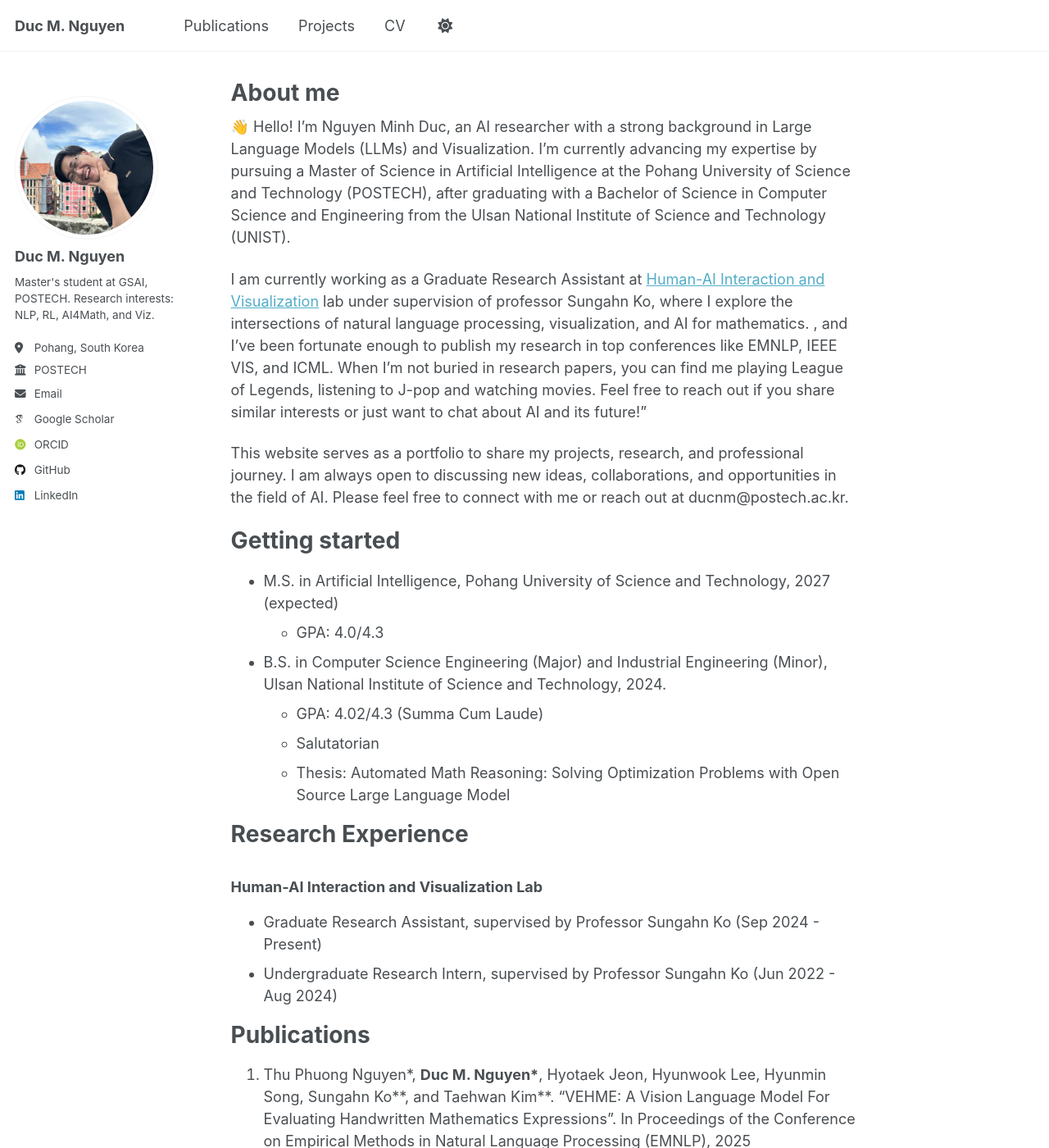
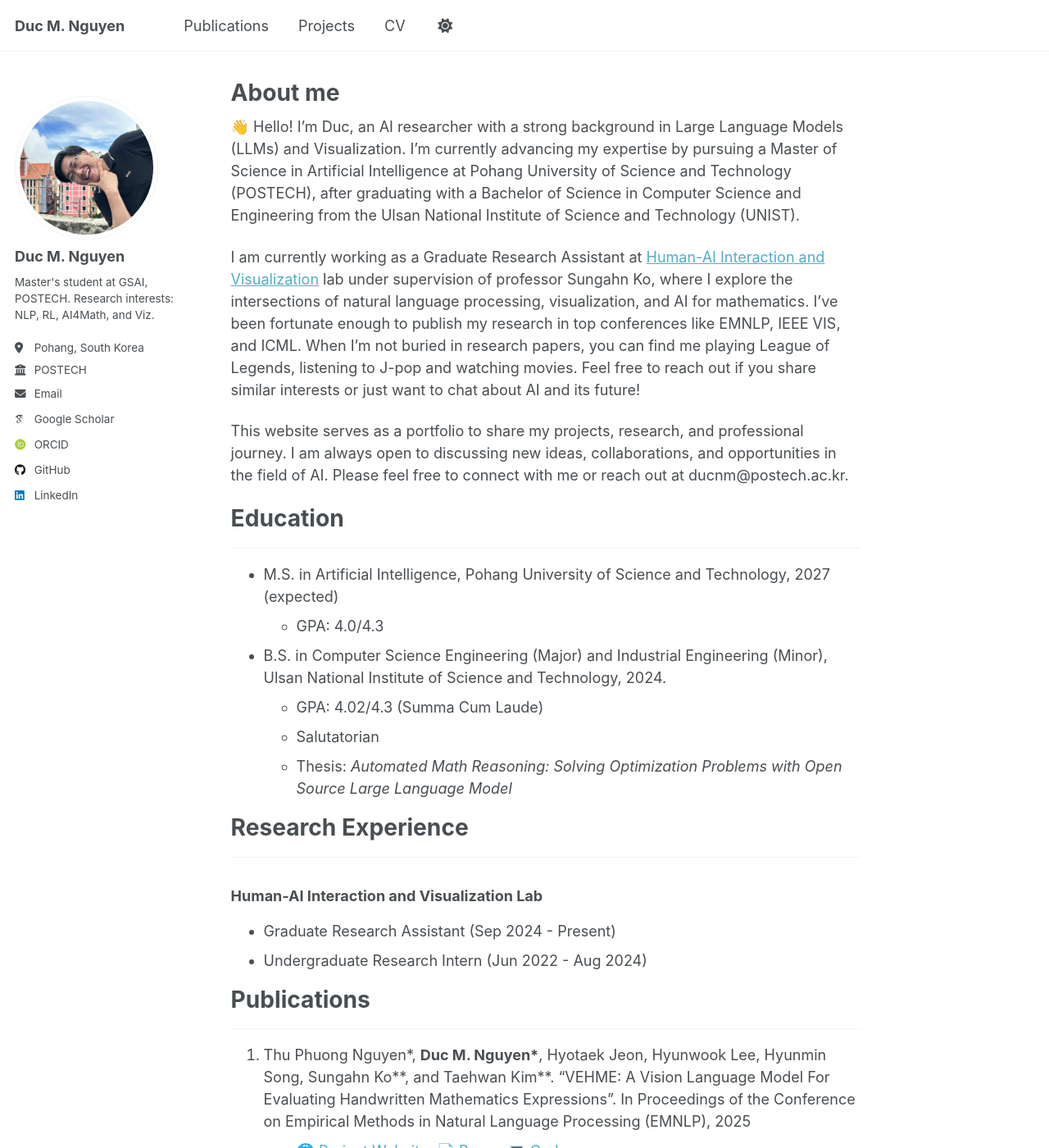
Before and after one commit to kurone02/kurone02.github.io, a Jekyll site: the page built from _pages/about.md, in a window 1280 px wide and 1400 px high. Shown: the whole window at 82% size. Built offline with Jekyll 4.4.1, drawn with Linux system fonts in a browser that asks for light colours; some web fonts are replaced; a script that is not in the unit is left out.

```diff
--- a/_pages/about.md
+++ b/_pages/about.md
@@ -7,29 +7,29 @@ redirect_from:
   - /about.html
 ---
 
-👋 Hello! I'm Nguyen Minh Duc, an AI researcher with a strong background in Large Language Models (LLMs) and Visualization. I'm currently advancing my expertise by pursuing a Master of Science in Artificial Intelligence at the Pohang University of Science and Technology (POSTECH), after graduating with a Bachelor of Science in Computer Science and Engineering from the Ulsan National Institute of Science and Technology (UNIST).
+👋 Hello! I'm Duc, an AI researcher with a strong background in Large Language Models (LLMs) and Visualization. I'm currently advancing my expertise by pursuing a Master of Science in Artificial Intelligence at Pohang University of Science and Technology (POSTECH), after graduating with a Bachelor of Science in Computer Science and Engineering from the Ulsan National Institute of Science and Technology (UNIST).
 
-I am currently working as a Graduate Research Assistant at [Human-AI Interaction and Visualization](https://haiv.postech.ac.kr/) lab under supervision of professor Sungahn Ko, where I explore the intersections of natural language processing, visualization, and AI for mathematics. , and I've been fortunate enough to publish my research in top conferences like EMNLP, IEEE VIS, and ICML. When I'm not buried in research papers, you can find me playing League of Legends, listening to J-pop and watching movies. Feel free to reach out if you share similar interests or just want to chat about AI and its future!"
+I am currently working as a Graduate Research Assistant at [Human-AI Interaction and Visualization](https://haiv.postech.ac.kr/) lab under supervision of professor Sungahn Ko, where I explore the intersections of natural language processing, visualization, and AI for mathematics. I've been fortunate enough to publish my research in top conferences like EMNLP, IEEE VIS, and ICML. When I'm not buried in research papers, you can find me playing League of Legends, listening to J-pop and watching movies. Feel free to reach out if you share similar interests or just want to chat about AI and its future!
 
 This website serves as a portfolio to share my projects, research, and professional journey. I am always open to discussing new ideas, collaborations, and opportunities in the field of AI. Please feel free to connect with me or reach out at ducnm@postech.ac.kr.
 
-Getting started
-======
+# Education
+---
 * M.S. in Artificial Intelligence, Pohang University of Science and Technology, 2027 (expected)
   * GPA: 4.0/4.3
 * B.S. in Computer Science Engineering (Major) and Industrial Engineering (Minor), Ulsan National Institute of Science and Technology, 2024.
   * GPA: 4.02/4.3 (Summa Cum Laude)
   * Salutatorian
-  * Thesis: Automated Math Reasoning: Solving Optimization Problems with Open Source Large Language Model
+  * Thesis: *Automated Math Reasoning: Solving Optimization Problems with Open Source Large Language Model*
 
-Research Experience
-======
+# Research Experience
+---
 ### Human-AI Interaction and Visualization Lab
-  * Graduate Research Assistant, supervised by Professor Sungahn Ko (Sep 2024 - Present)
-  * Undergraduate Research Intern, supervised by Professor Sungahn Ko (Jun 2022 - Aug 2024)
+  * Graduate Research Assistant (Sep 2024 - Present)
+  * Undergraduate Research Intern (Jun 2022 - Aug 2024)
 
-Publications
-======
+# Publications
+---
 1. Thu Phuong Nguyen*, **Duc M. Nguyen\***, Hyotaek Jeon, Hyunwook Lee, Hyunmin Song, Sungahn Ko\*\*, and Taehwan Kim\*\*. “VEHME: A Vision Language Model For Evaluating Handwritten Mathematics Expressions”. In Proceedings of the Conference on Empirical Methods in Natural Language Processing (EMNLP), 2025
     * [🌐 Project Website](https://vehme.github.io), [📄 Paper](https://aclanthology.org/2025.emnlp-main.1619.pdf), [💻 Code](https://github.com/phuongnt197/VEHME)
 
```
Also changed, not shown: _publications/2024-06-13-math.md (+1 -1 lines), _publications/2024-09-10-dgcomics.md (+1 -1 lines).
